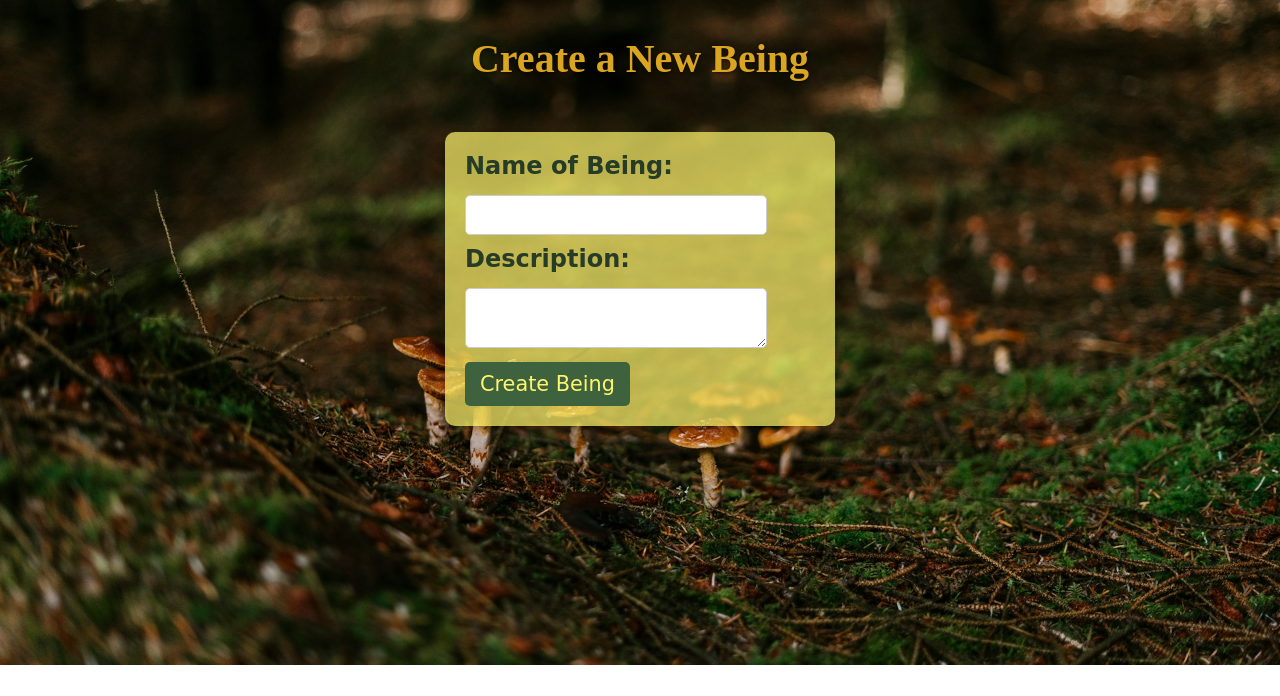
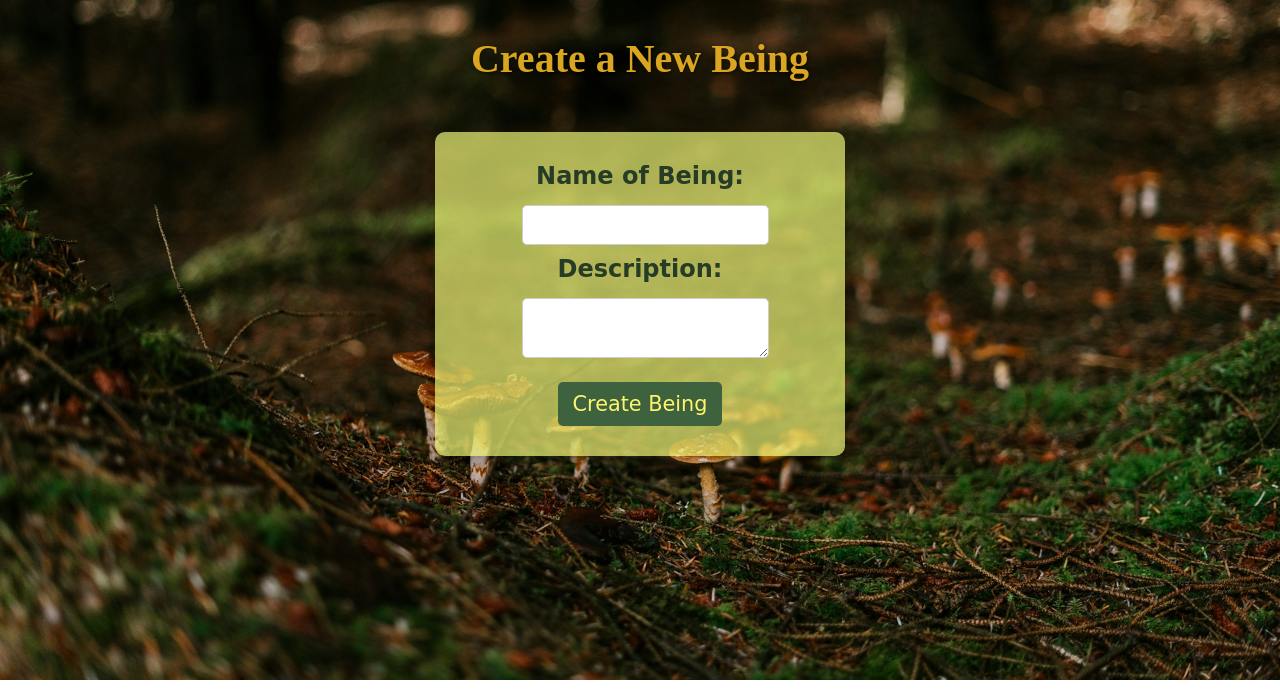
Before and after one commit to jtam90/faefolkfantasium, a Flask app: page /create in a window 1280 px wide. Shown: the top 696 px of the page. Run offline with Flask 3, Linux system fonts and the light colour scheme; some web fonts are replaced.

Commit message:
Fix button styling error

```diff
--- a/faefolkfantasium/static/styles.css
+++ b/faefolkfantasium/static/styles.css
@@ -172,7 +172,7 @@ h3 {
     flex-direction: column;
     align-items: center;
     justify-content: center;
-    background-color: rgba(255, 245, 109, 0.6); /* 70% opacity */
+    background-color: rgba(234, 242, 118, 0.7); /* 70% opacity */
 }
 
 .card h3 {
@@ -262,6 +262,10 @@ h3 {
     text-decoration: none;
 }
 
+.btn-add:hover {
+    background-color: rgb(72, 107, 72);
+}
+
 .add-button-container {
     display: flex; /* Use flexbox for alignment */
     justify-content: center; /* Center horizontally */
@@ -300,10 +304,13 @@ h3 {
 .form-container {
     max-width: 350px; /* Maximum width of the form */
     margin: 50px auto; /* Center the form */
-    padding: 20px; /* Padding around the form */
-    background-color: rgba(255, 245, 109, 0.7); /* Background color with transparency */
+    padding: 30px; /* Padding around the form */
+    background-color: rgba(234, 242, 118, 0.7); /* Background color with transparency */
     border-radius: 10px; /* Rounded corners */
     box-shadow: 0 4px 8px rgba(0, 0, 0, 0.2); /* Shadow for depth */
+    display: flex; /* Use flexbox */
+    flex-direction: column; /* Stack children vertically */
+    align-items: center;
 }
 
 .form-group {
@@ -317,12 +324,13 @@ label {
     font-family: 'Macondo', cursive;
     font-size: 1.5rem;
     color:rgb(38, 60, 38);
+    text-align: center;
 }
 
 input[type="text"],
 input[type="email"],
 textarea {
-    width:80%; /* Full width inputs */
+    width:95%; /* Full width inputs */
     padding: 10px; /* Padding inside inputs */
     border: 1px solid #ccc; /* Border color */
     border-radius: 5px; /* Rounded corners */
@@ -354,6 +362,11 @@ button[type="submit"] {
     transition: background-color 0.3s; /* Smooth transition */
 }
 
+.button-container {
+    text-align: center; /* Center button inside its container */
+    margin-top: 10px;
+}
+
 button[type="submit"]:hover {
     background-color: rgb(72, 107, 72); /* Darken button on hover */
 }
--- a/faefolkfantasium/templates/create_being.html
+++ b/faefolkfantasium/templates/create_being.html
@@ -25,7 +25,9 @@
             <label for="description">Description:</label>
             <textarea name="description" id="description" required></textarea>
 
-            <button type="submit" class="btn-add">Create Being</button>
+            <div class="button-container">
+                <button type="submit" class="btn-add">Create Being</button>
+            </div>
         </form>
     </div>
 
```
